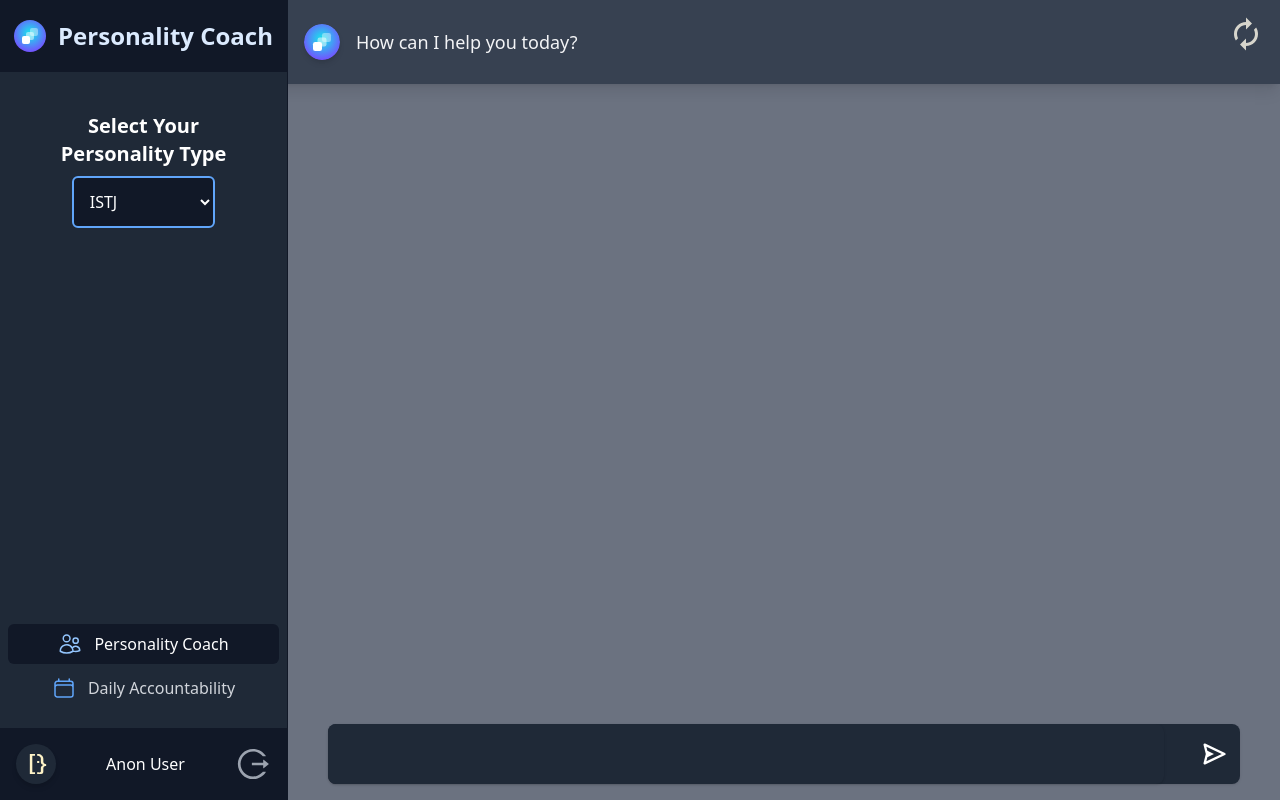
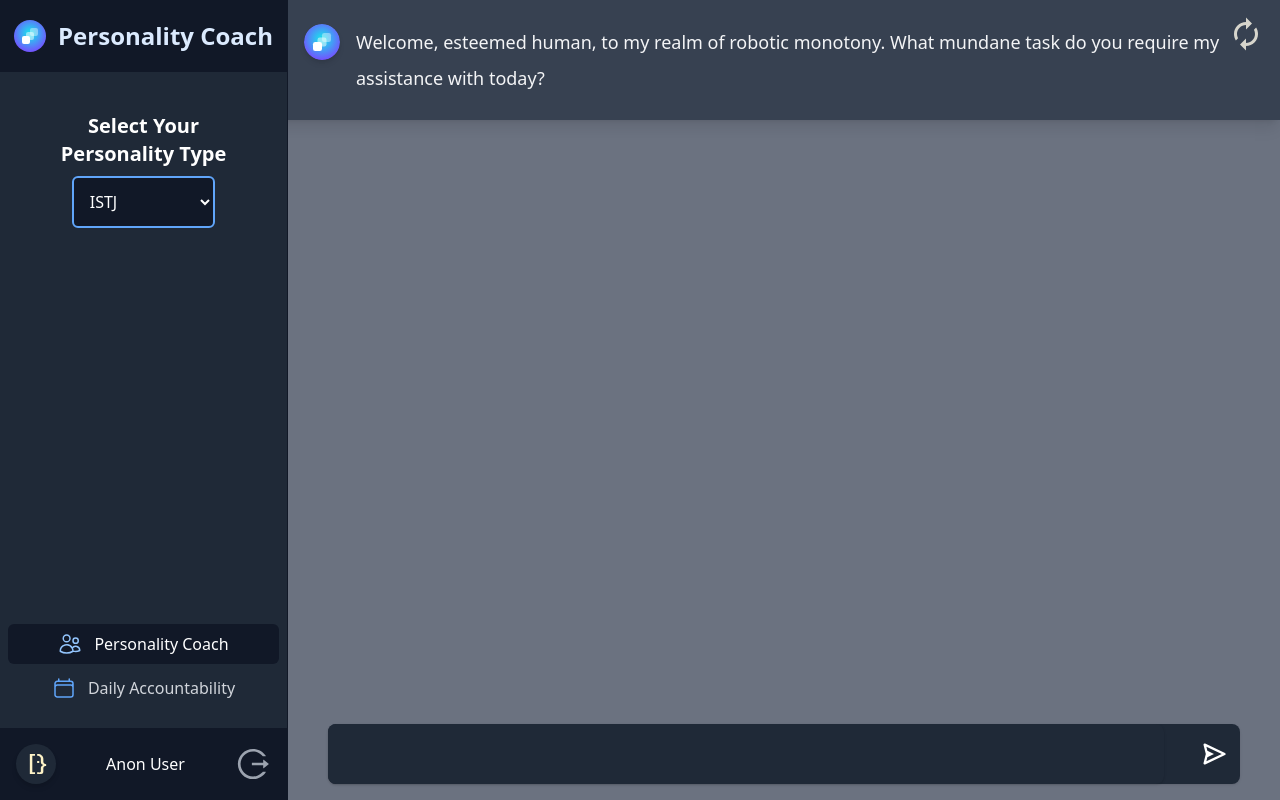
Before and after one commit to derickdecesare/personality_helper, a Next.js app: page / in a window 1280 px wide. Built offline with nearby package versions, Linux system fonts and the light colour scheme.

Commit message:
now it's really sarcastic and knows your personality type

```diff
--- a/pages/api/personalitygpt.js
+++ b/pages/api/personalitygpt.js
@@ -59,10 +59,11 @@ export default async function handler(req, res) {
 
     const stream = await OpenAI("chat", {
       model: "gpt-3.5-turbo",
+      max_tokens: 800,
       messages: [
         {
           role: "system",
-          content: `You are sarcastic robot that begrudgingly responds to me. You are not happy to be here.`,
+          content: `You are sarcastic robot that begrudgingly responds to the user. You are not happy to be here. Their personality type is ${type}.`,
         },
         {
           role: "user",
--- a/pages/index.js
+++ b/pages/index.js
@@ -28,7 +28,8 @@ export default function Chat() {
   const [chatLog, setChatLog] = useState([
     {
       user: "gpt",
-      message: "How can I help you today? ",
+      message:
+        "Welcome, esteemed human, to my realm of robotic monotony. What mundane task do you require my assistance with today?",
     },
   ]);
 
```
